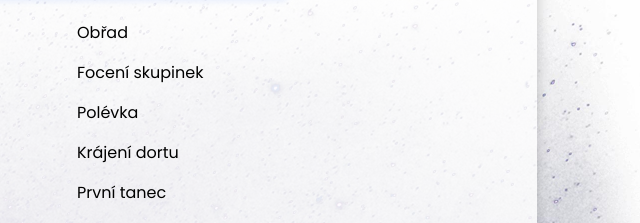
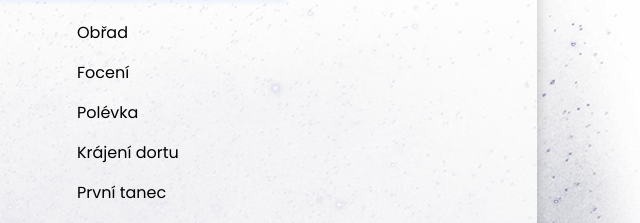
Before and after one commit to JanaMasova/zaverecny-projekt-koderka, an Eleventy site: page program.html in a window 1280 px wide. Shown: the part 577-800 px from the top of the page, 593-1233 px from the left. Built offline with nearby package versions, Linux system fonts and the light colour scheme; Eleventy itself is replaced by a stand-in of ours; files that its build step writes are made by us from their sources.

Commit message:
add option to dropdown and change in schedule

```diff
--- a/program.html
+++ b/program.html
@@ -17,7 +17,7 @@ title: Program
     </ul>
     <ul class="schedule__right-column">
       <li>Obřad</li>
-      <li>Focení skupinek</li>
+      <li>Focení</li>
       <li>Polévka</li>
       <li>Krájení dortu</li>
       <li>První tanec</li>
```
Also changed, not shown: potvrzeni.html (+1 -0 lines).
